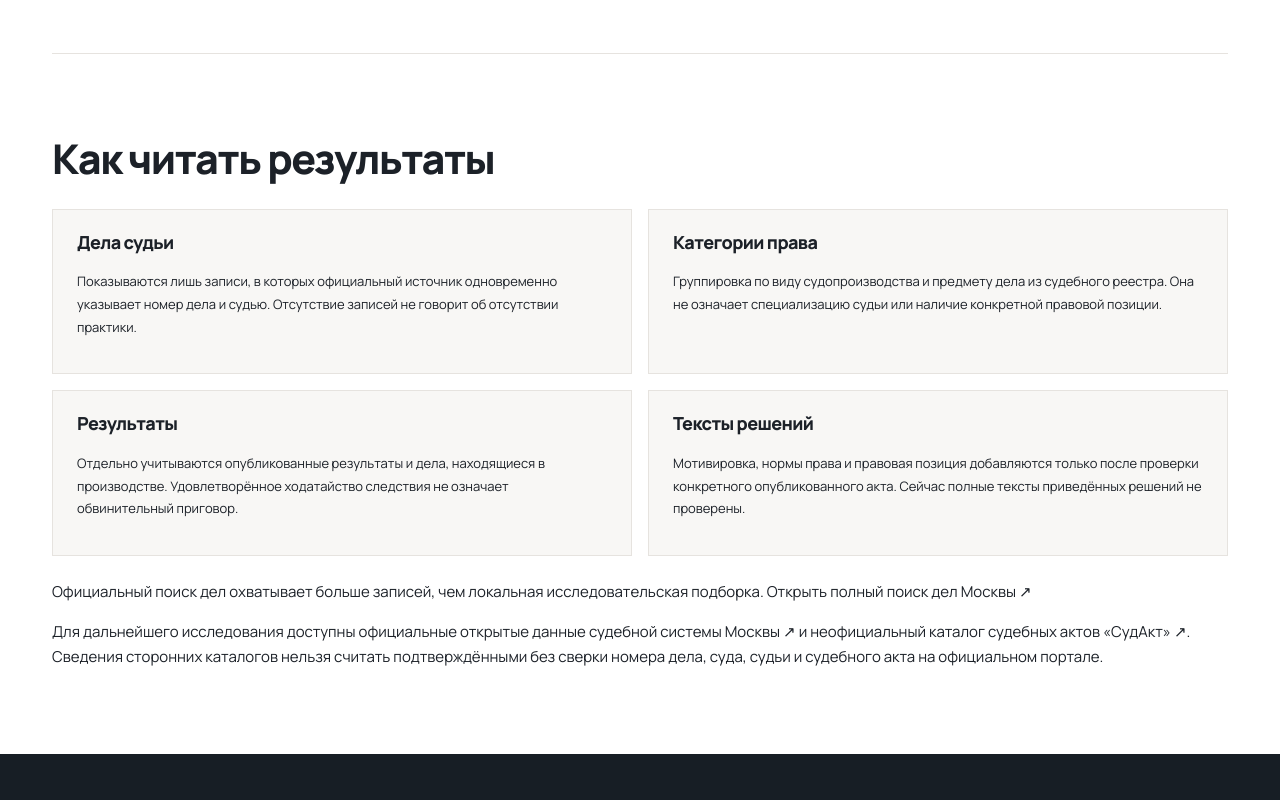
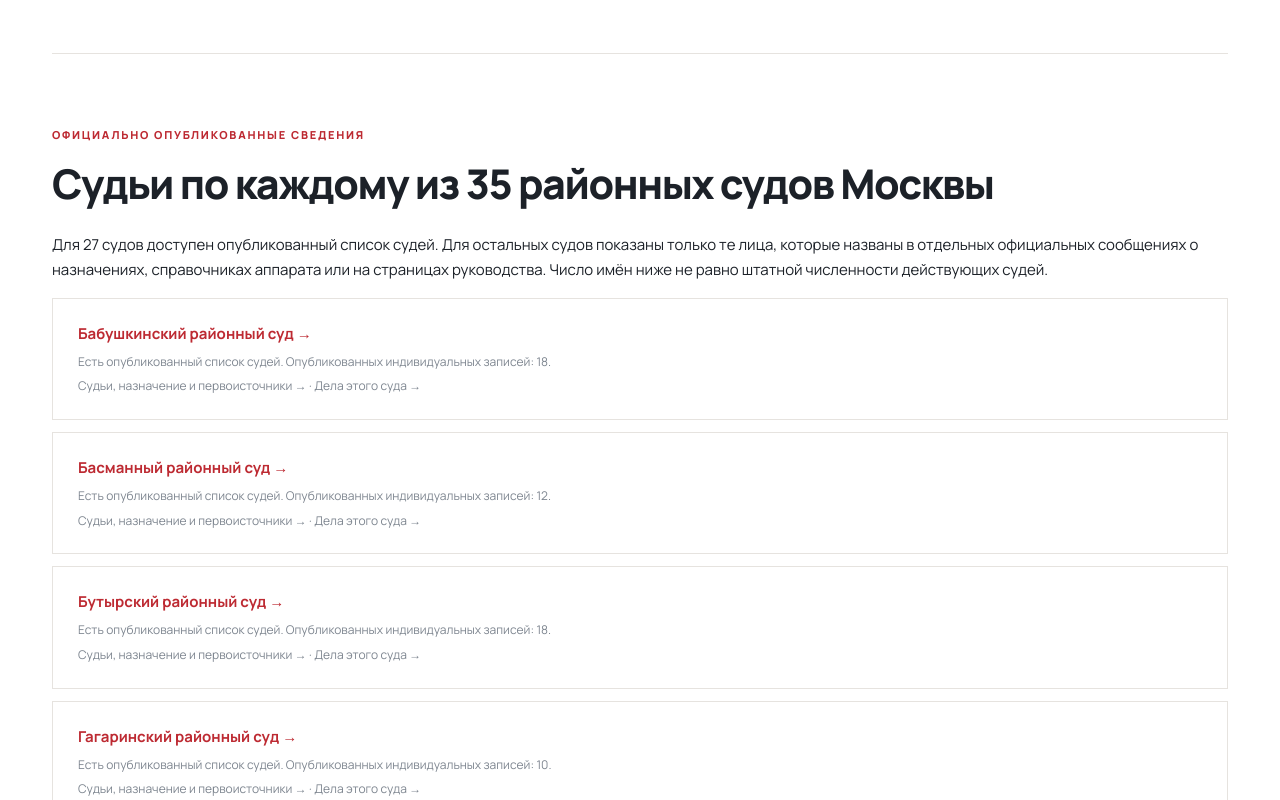
Before and after one commit to ymaslen77-tech/sud-court-importer, a Next.js app in the folder apps/web/: page /courts/moscow/judges in a window 1280 px wide. Shown: the part 1120-1920 px from the top of the page. Built offline with nearby package versions, Linux system fonts and the light colour scheme; no server answers.

Commit message:
feat(moscow): add 35-court judges coverage directory with explicit official roster confidence

```diff
--- a/apps/web/app/courts/moscow/judges/page.tsx
+++ b/apps/web/app/courts/moscow/judges/page.tsx
@@ -15,6 +15,18 @@ export default function MoscowJudgesDirectory(){
  const courts=MOSCOW_OFFICIAL_MINIMUM_COURTS.filter(c=>c.kind==='general-district').map(c=>({
   slug:c.slug,name:c.name,href:MoscowOfficialCourtHref(c)
  })).sort((a,b)=>a.name.localeCompare(b.name,'ru'));
+ const rosterRows=courts.map(c=>{
+  const profiles=MOSCOW_JUDGE_PROFILES.filter(p=>p.courtSlug===c.slug);
+  const unique=new Set(profiles.map(p=>p.judgeSlug));
+  const kinds=new Set(profiles.map(p=>p.sourceKind));
+  const summary=kinds.has('official_roster')?'Есть опубликованный список судей':
+   kinds.has('official_assistant_reference')?'Судьи упомянуты в справочнике помощников':
+   kinds.has('official_appointment_news')?'Есть сообщения о назначениях':
+   kinds.has('official_chair_listing')?'Есть опубликованные сведения о председателе':
+   'Сведения о конкретных судьях требуют проверки';
+  return {...c,numberOfMentions:unique.size,summary,hasRoster:kinds.has('official_roster')};
+ });
+ const publishedRosters=rosterRows.filter(c=>c.hasRoster).length;
  const pending=MOSCOW_JUDGE_CASE_EVIDENCE.filter(c=>c.status==='pending').length;
  const outcomes=MOSCOW_JUDGE_CASE_EVIDENCE.filter(c=>c.status==='outcome_recorded').length;
  return <main className="moscow-judge-directory">
@@ -36,6 +48,20 @@ export default function MoscowJudgesDirectory(){
    <h2>Выбор судьи и судебных дел</h2>
    <MoscowJudgesExplorer courts={courts} profiles={[...MOSCOW_JUDGE_PROFILES]} cases={[...MOSCOW_JUDGE_CASE_EVIDENCE]}/>
   </section>
+  <section className="court-section" id="judges-by-court">
+   <span className="eyebrow">Официально опубликованные сведения</span>
+   <h2>Судьи по каждому из 35 районных судов Москвы</h2>
+   <p>Для {publishedRosters} судов доступен опубликованный список судей. Для остальных судов показаны только те лица, которые названы в отдельных официальных сообщениях о назначениях, справочниках аппарата или на страницах руководства. Число имён ниже не равно штатной численности действующих судей.</p>
+   <div className="results">{rosterRows.map(c=><article className="result-row" key={c.slug}>
+    <span>
+     <strong><Link href={c.href}>{c.name} →</Link></strong>
+     <small>{c.summary}. Опубликованных индивидуальных записей: {c.numberOfMentions}.</small>
+     <small><Link href={'/courts/moscow/registry/'+c.slug+'/info/judges'}>Судьи, назначение и первоисточники →</Link>
+     {' · '}<Link href={'/courts/moscow/registry/'+c.slug+'/info/cases'}>Дела этого суда →</Link></small>
+    </span>
+   </article>)}</div>
+   <p className="court-source">Исторический список не подтверждает актуальность назначения и распределение судебных дел. Для отдельных судей доступны страницы с датами и прямыми ссылками на официальные публикации.</p>
+  </section>
   <section className="court-section">
    <h2>Как читать результаты</h2>
    <div className="court-practical-grid">
```
